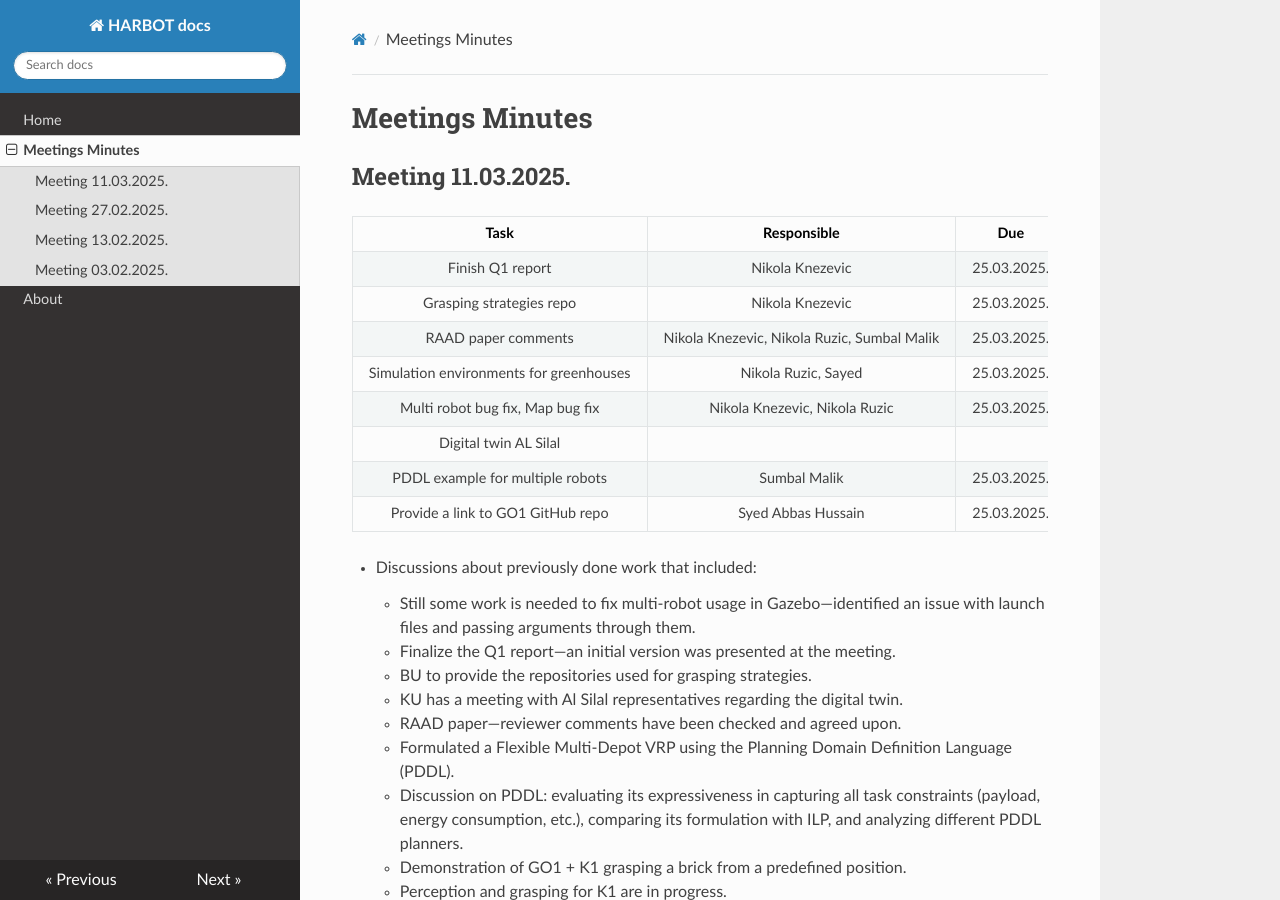
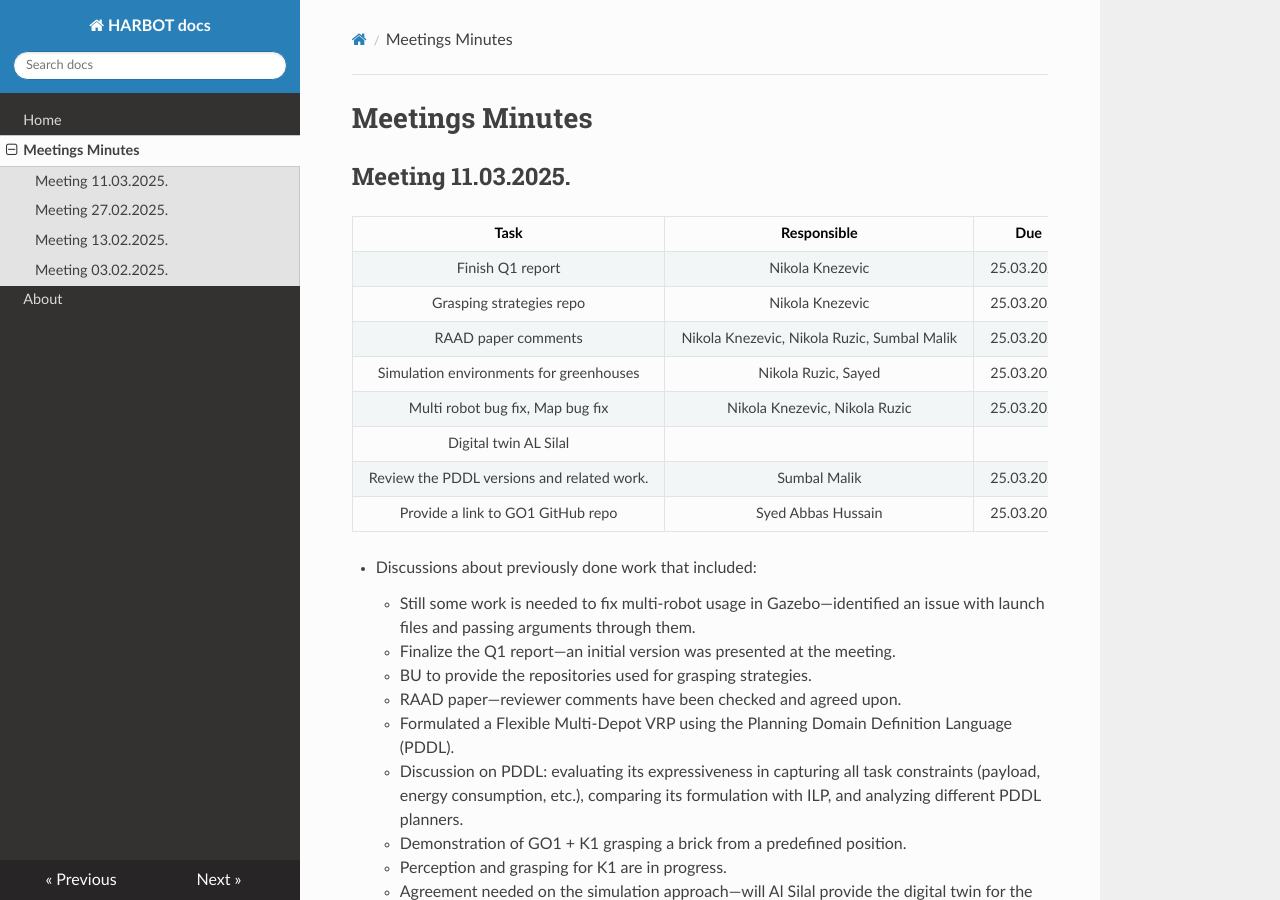
Before and after one commit to etfrobotics/HARBOT, an MkDocs documentation site: the page built from docs/logs.md, in a window 1280 px wide and 900 px high. Built offline with MkDocs 1.6.1, drawn with Linux system fonts in a browser that asks for light colours; nearby versions of some CDN libraries.

Commit message:
Update logs.md

```diff
--- a/docs/logs.md
+++ b/docs/logs.md
@@ -9,7 +9,7 @@
 |                                         Simulation environments for greenhouses                              |            Nikola Ruzic, Sayed          | 25.03.2025. | ⚠️ TO BE DONE |
 |                                       Multi robot bug fix, Map bug fix                                       |    Nikola Knezevic, Nikola Ruzic    | 25.03.2025. | ⚠️ TO BE DONE |
 |                                            Digital twin AL Silal                                             |                                     |             | ⚠️ TO BE DONE |
-|                                       PDDL example for multiple robots                                       |            Sumbal Malik             | 25.03.2025. | ⚠️ TO BE DONE |
+|                                       Review the PDDL versions and related work.                                      |            Sumbal Malik             | 25.03.2025. | ⚠️ TO BE DONE |
 |                                         Provide a link to GO1 GitHub repo                                    |         Syed Abbas Hussain          | 25.03.2025. | ⚠️ TO BE DONE |
 
 
@@ -18,7 +18,6 @@
 	-	Still some work is needed to fix multi-robot usage in Gazebo—identified an issue with launch files and passing arguments through them.
 	-	Finalize the Q1 report—an initial version was presented at the meeting.
 	-	BU to provide the repositories used for grasping strategies.
-	-	KU has a meeting with Al Silal representatives regarding the digital twin.
 	-	RAAD paper—reviewer comments have been checked and agreed upon.
 	-	Formulated a Flexible Multi-Depot VRP using the Planning Domain Definition Language (PDDL).
 	-	Discussion on PDDL: evaluating its expressiveness in capturing all task constraints (payload, energy consumption, etc.), comparing its formulation with ILP, and analyzing different PDDL planners.
```
